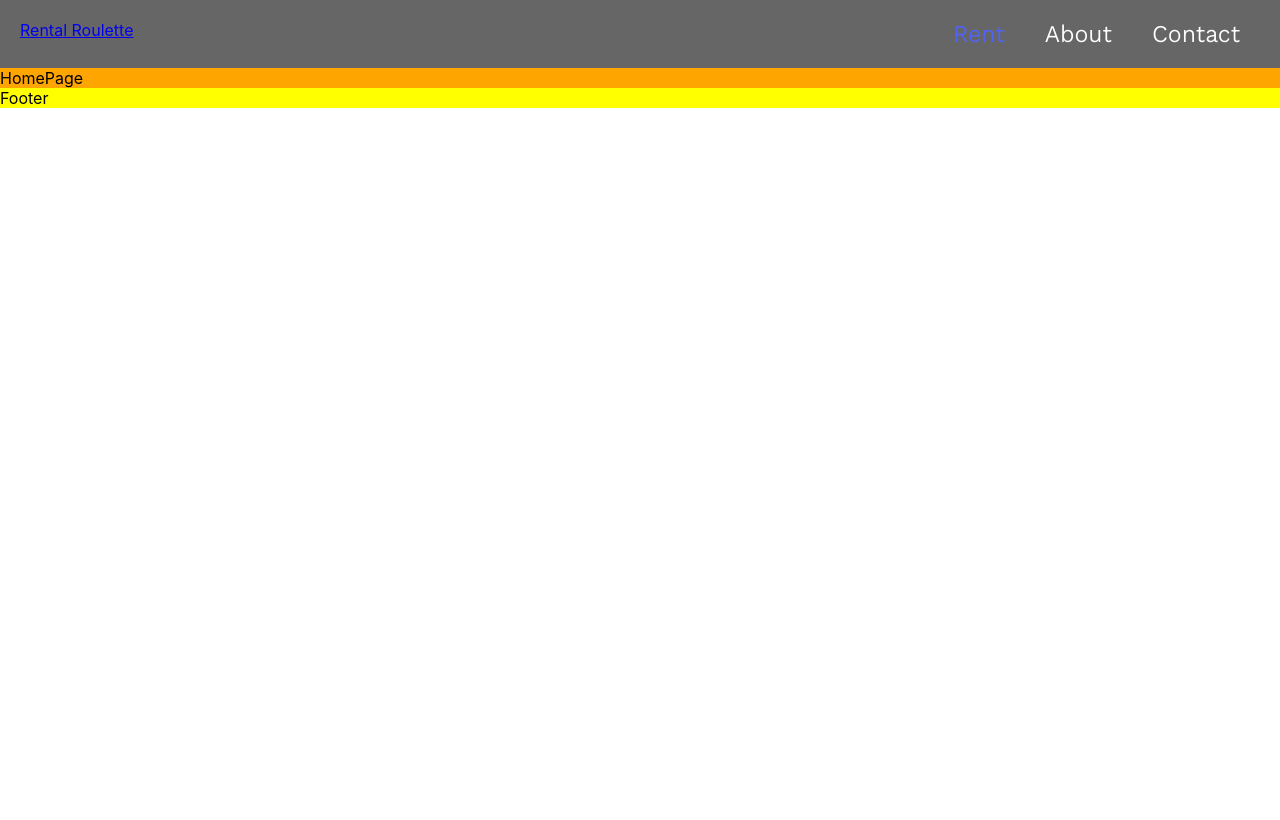
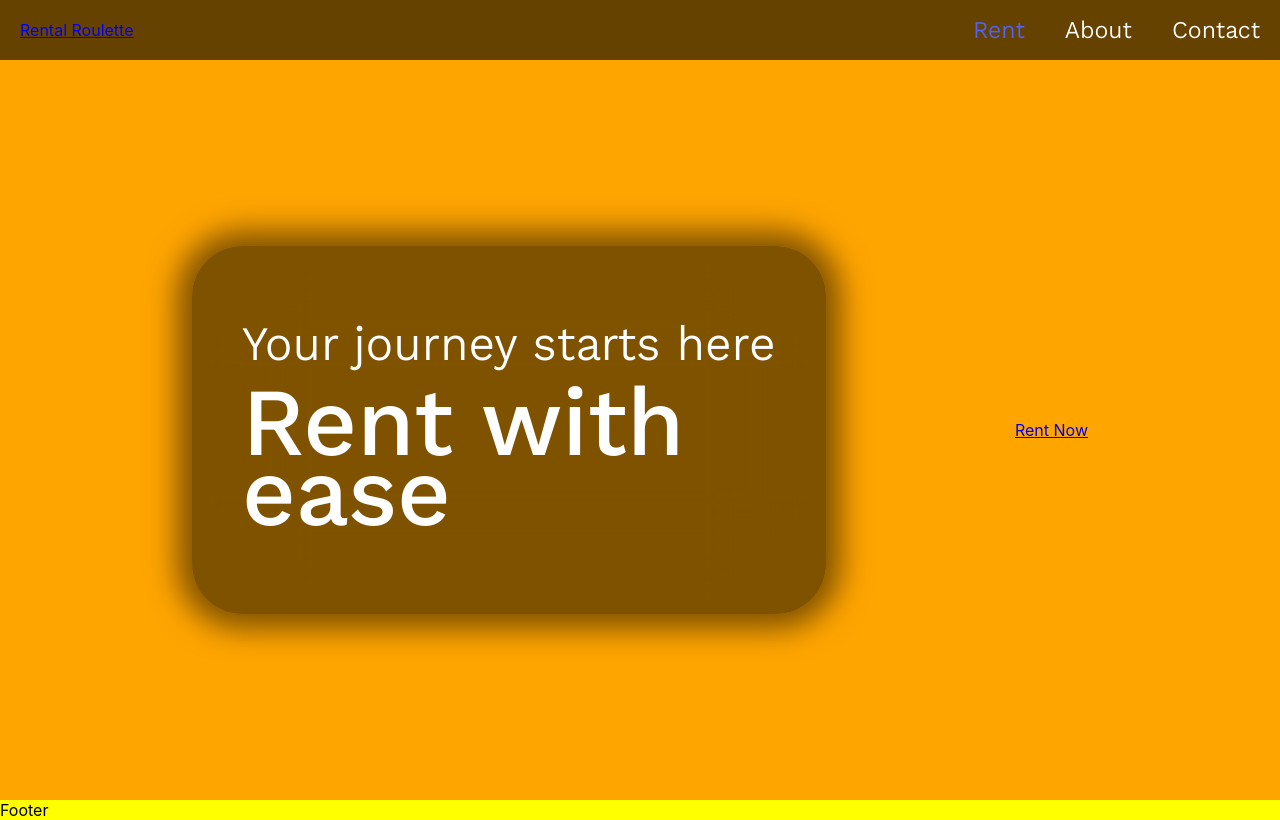
Before and after one commit to ludlun04/IDATA2301-Project, a React (Create React App) app: page /home in a window 1280 px wide. Built offline with nearby package versions, Linux system fonts and the light colour scheme.

Commit message:
Home styling

```diff
--- a/src/components/header footer/Header.css
+++ b/src/components/header footer/Header.css
@@ -1,16 +1,19 @@
 .Header {
-    padding: 20px;
+    position: fixed;
+    width: 100%;
+    height: 60px;
+
+
     background: rgba(0, 0, 0, 0.6);
     display: flex;
+    align-items: center;
     flex-direction: row;
     justify-content: space-between;
     backdrop-filter: blur(5px);
 }
 
 .navLink {
-    padding-left: 20px;
-    padding-right: 20px;
-
+    padding: 20px;
     font-family: "Kantumruy Pro";
     font-size: x-large;
     text-align: center;
@@ -20,6 +23,10 @@
     color: #ffffff;
 }
 
+.logo {
+    padding: 20px;
+}
+
 .navLink.rent {
     color: #5063f8;
 }
--- a/src/components/header footer/Header.js
+++ b/src/components/header footer/Header.js
@@ -4,7 +4,7 @@ import {NavLink} from "react-router-dom";
 export default function Header() {
     return (
         <div className={"Header"}>
-            <NavLink className={"Logo"} to={"/home"}>Rental Roulette</NavLink>
+            <NavLink className={"logo"} to={"/home"}>Rental Roulette</NavLink>
             <div className={"rightContainer"}>
                 <NavLink className={"navLink rent"} to={"/portal"}>Rent</NavLink>
                 <NavLink className={"navLink"} to={"/about"}>About</NavLink>
--- a/src/pages/home/Home.css
+++ b/src/pages/home/Home.css
@@ -1,3 +1,54 @@
 .Home {
     background: orange;
+
+    display: flex;
+    height: 100vh;
 }
+
+
+.home {
+    padding-top: 60px;
+    padding-left: 15%;
+    padding-right: 15%;
+
+    display: flex;
+    flex-direction: row;
+    align-items: center;
+    flex-grow: 1;
+    justify-content: space-between;
+}
+
+.leftPane {
+    background: rgba(0, 0, 0, 0.5);
+    padding: 50px;
+    backdrop-filter: blur(50px);
+    border-radius: 50px;
+
+    box-shadow: 0 0 30px 15px rgba(0, 0, 0, 0.5);
+}
+
+.slogan1 {
+    line-height: 0;
+    font-size: 48px;
+    margin-bottom: 0;
+
+    font-family: "Kantumruy Pro";
+
+    color: white;
+}
+
+.slogan2 {
+    line-height: 0;
+    font-size: 96px;
+    margin-bottom: 70px;
+    margin-top: 80px;
+
+    font-family: "Kantumruy Pro";
+    font-weight: 500;
+
+    color: white;
+}
+
+.slogan2.ease {
+    margin-top: 0;
+}
--- a/src/pages/home/Home.js
+++ b/src/pages/home/Home.js
@@ -1,7 +1,17 @@
 import "./Home.css"
+import {NavLink} from "react-router-dom";
 
 export default function Home() {
     return (
-        <div className={"Home"}>HomePage</div>
+        <div className={"Home"}>
+            <div className={"home"}>
+                <div className={"leftPane"}>
+                    <p className={"slogan1"}>Your journey starts here</p>
+                    <p className={"slogan2"}>Rent with</p>
+                    <p className={"slogan2 ease"}>ease</p>
+                </div>
+                <NavLink className={"portalButton"} to={"/portal"}>Rent Now</NavLink>
+            </div>
+        </div>
     )
 }
```
